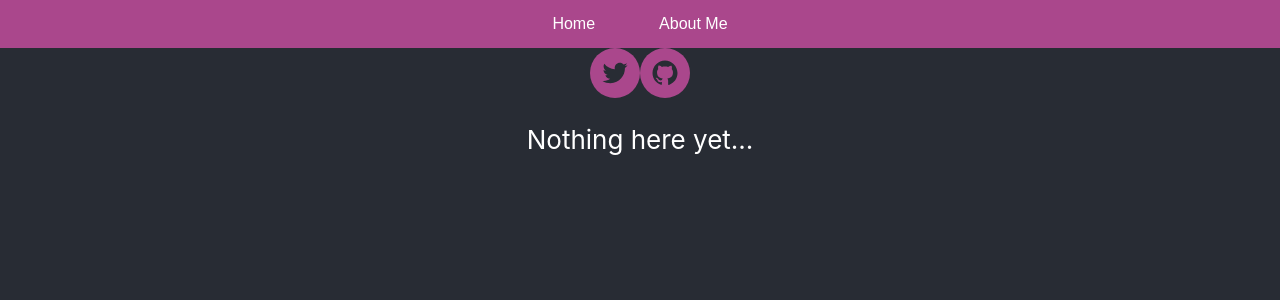
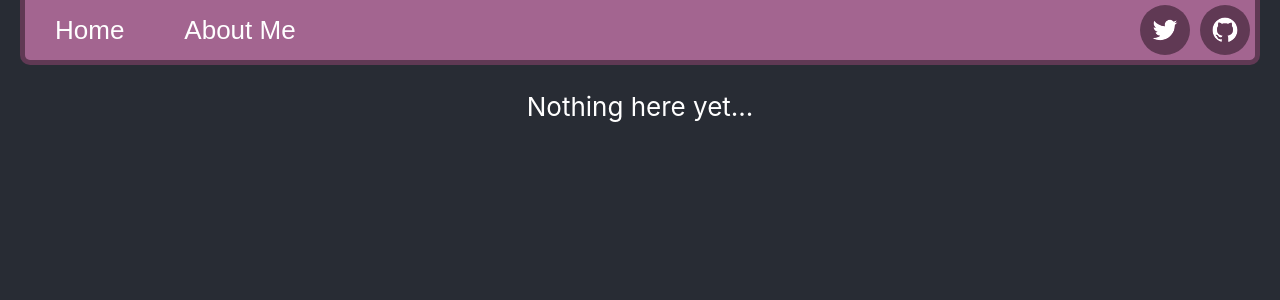
Before and after one commit to Xramu/react-github-pages, a React (Create React App) app: page / in a window 1280 px wide. Shown: the top 300 px of the page. Built offline with nearby package versions, Linux system fonts and the light colour scheme.

Commit message:
Navigation bar styling. Added social icons into the navigation bar.

```diff
--- a/src/components/SocialButton.tsx
+++ b/src/components/SocialButton.tsx
@@ -3,7 +3,7 @@ import colors from "../utils/Colors.json"
 import { SocialIcon } from "react-social-icons";
 
 function SocialButton(props: {url : string}) {
-  return <SocialIcon bgColor={colors["primary-color"]} url={props.url}/>;
+  return <SocialIcon className="Socials-icon" fgColor={colors["primary-text-color"]} bgColor={colors["secondary-color"]} url={props.url}/>;
 }
 
 export default SocialButton;
--- a/src/components/Socials.tsx
+++ b/src/components/Socials.tsx
@@ -4,7 +4,7 @@ import SocialButton from "./SocialButton";
 // TODO: Use react-social-icons to create a row of social links
 function Socials() {
   return (
-    <div className="Socials.row">
+    <div className="Socials-row">
       <SocialButton url="https://twitter.com/_Xramu"/>
       <SocialButton url="https://github.com/Xramu"/>
     </div>
--- a/src/navigation/NavigationBar.tsx
+++ b/src/navigation/NavigationBar.tsx
@@ -2,6 +2,7 @@ import React from "react";
 import { useNavigate } from "react-router-dom";
 
 import NavigationButton from "./NavigationButton";
+import Socials from "../components/Socials";
 
 import routes from "../utils/Routes.json";
 
@@ -14,8 +15,11 @@ function NavigationBar() {
 
   return (
     <div className="Navigation-bar">
-      <NavigationButton text="Home" onClick={() => {OnNavigationButtonClick(routes.Home)}} />
-      <NavigationButton text="About Me" onClick={() => {OnNavigationButtonClick(routes.Info)}} />
+      <div className="Navigation-buttons">
+        <NavigationButton text="Home" onClick={() => {OnNavigationButtonClick(routes.Home)}} />
+        <NavigationButton text="About Me" onClick={() => {OnNavigationButtonClick(routes.Info)}} />
+      </div>
+      <Socials />
     </div>
   );
 }
--- a/src/pages/Home.tsx
+++ b/src/pages/Home.tsx
@@ -5,7 +5,6 @@ import Socials from "../components/Socials";
 function HomeView() {
   return (
     <div>
-      <Socials />
       <p>Nothing here yet...</p>
     </div>
   );
--- a/src/pages/Info.tsx
+++ b/src/pages/Info.tsx
@@ -1,13 +1,11 @@
 import React from "react";
 
-import Socials from "../components/Socials";
 import PersonalInfo from "../components/info/PersonalInfo";
 import ProjectsInfo from "../components/info/ProjectsInfo";
 
 function InfoView() {
   return (
     <div>
-      <Socials />
       <PersonalInfo />
       <ProjectsInfo />
     </div>
--- a/src/styles/App.css
+++ b/src/styles/App.css
@@ -45,9 +45,23 @@
 }
 
 .Navigation-bar {
+  margin-left: 20px;
+  margin-right: 20px;
+  overflow: hidden;
   background-color: var(--primary-color);
+  border-bottom: solid 5px var(--secondary-color);
+  border-right: solid 5px var(--secondary-color);
+  border-left: solid 5px var(--secondary-color);
+  border-bottom-left-radius: 10px;
+  border-bottom-right-radius: 10px;
   display: flex;
-  justify-content: center;
+  flex-direction: row;
+  justify-content:space-between;
+  align-items: center;
+}
+
+.Navigation-buttons {
+  display: flex;
 }
 
 .Navigation-button {
@@ -55,13 +69,19 @@
   background-color: #00000000;
   border: none;
   color: var(--primary-text-color);
-  padding: 15px 32px;
+  padding: 5px 30px;
   text-align: center;
   text-decoration: none;
-  display: inline-block;
-  font-size: 16px;
+  display: inline-flex;
+  font-size: calc(10px + 2vmin);
 }
 
 .Socials-row {
   display: flex;
+  flex-direction: row;
 }
+
+.Socials-icon {
+  display: flex !important;
+  margin: 5px 5px;
+}
--- a/src/utils/Colors.json
+++ b/src/utils/Colors.json
@@ -1,6 +1,6 @@
 {
-  "primary-color": "#aa478c",
-  "secondary-color": "#481e3b",
+  "primary-color": "#a36590",
+  "secondary-color": "#603954",
   "background-color": "#282c34",
   "primary-text-color": "white"
 }
```
